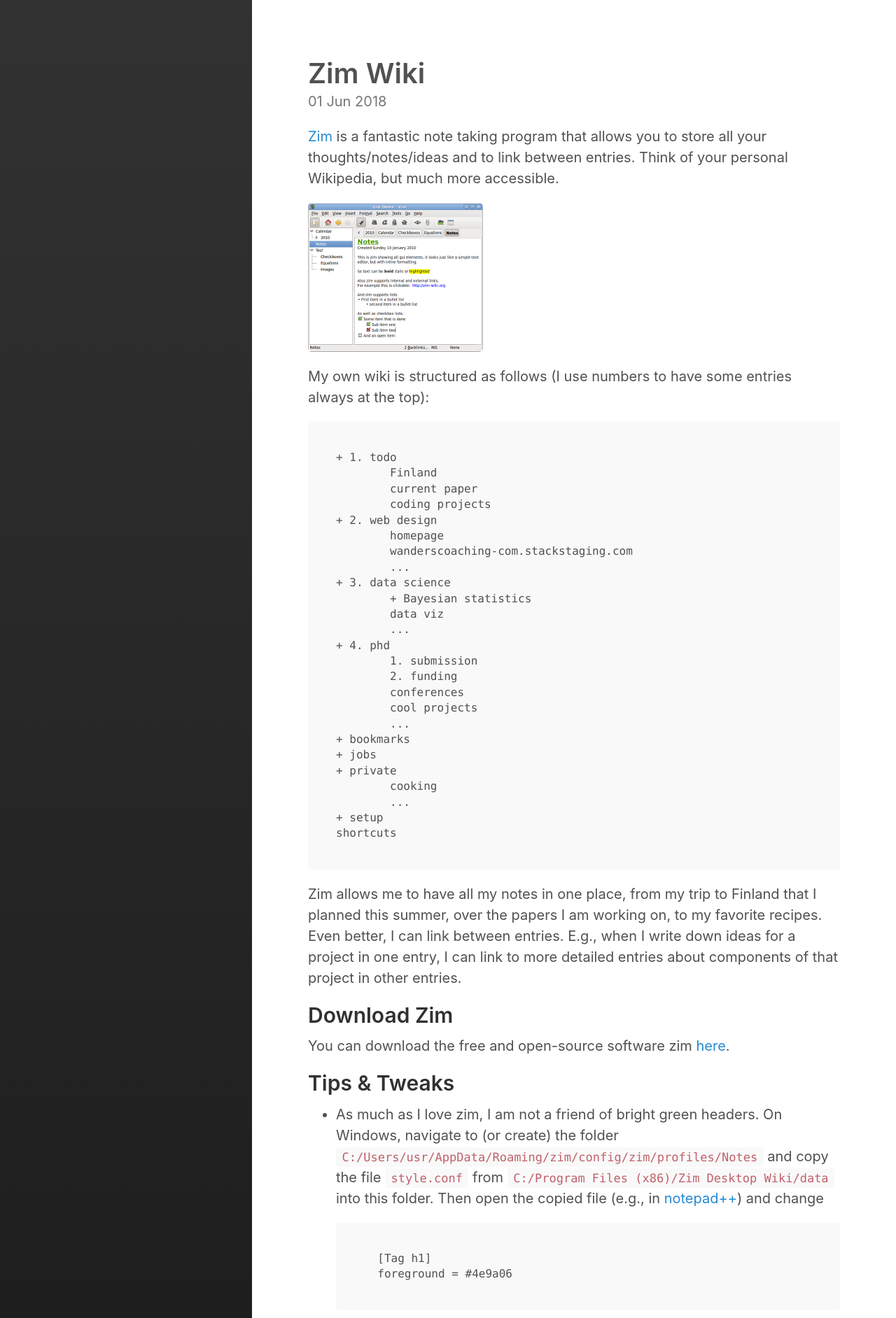
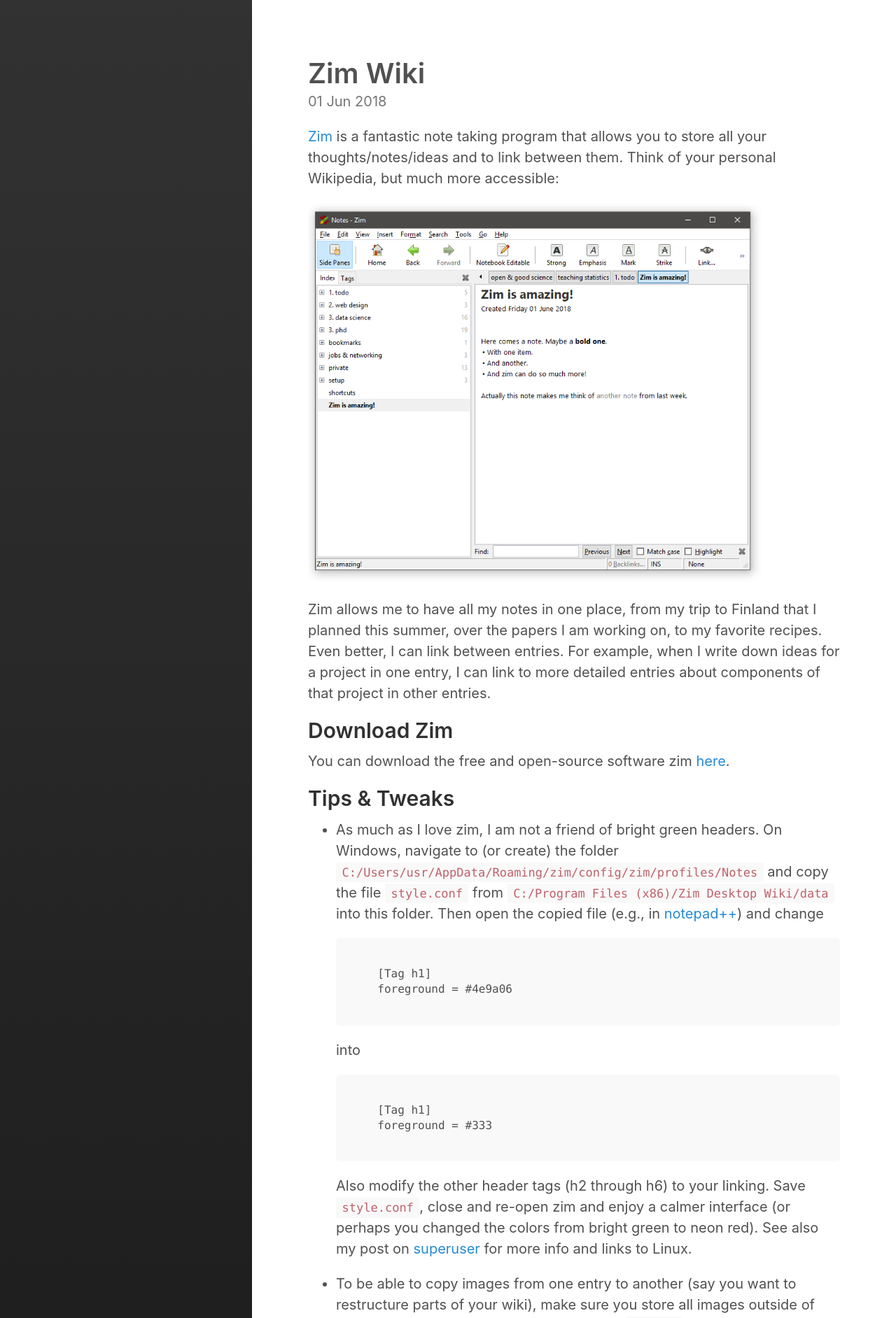
Before and after one commit to stormvirux/florianwanders.github.io, a Jekyll site: the page built from _posts/2018-06-01-ZimWiki.md, in a window 1280 px wide. Shown: the top 1884 px of the page at 70% size. Built offline with Jekyll 4.4.1, drawn with Linux system fonts in a browser that asks for light colours; some of the changed text lies outside the part shown.

Commit message:
add image for zim blog

```diff
--- a/_posts/2018-06-01-ZimWiki.md
+++ b/_posts/2018-06-01-ZimWiki.md
@@ -6,42 +6,12 @@
 comments: true
 ---
 
-[Zim](http://zim-wiki.org/ "Zim-Wiki") is a fantastic note taking program that allows you to store all your thoughts/notes/ideas and to link between entries. Think of your personal Wikipedia, but much more accessible.
+[Zim](http://zim-wiki.org/ "Zim-Wiki") is a fantastic note taking program that allows you to store all your thoughts/notes/ideas and to link between them. Think of your personal Wikipedia, but much more accessible:
 
 
-![image](/img/zim-demo.png "Image curtesy of zim-wiki.org")
+![image](/img/zim-demo.png "Demo of Zim"){:width="650px"}
 
-My own wiki is structured as follows (I use numbers to have some entries always at the top):
-
-	+ 1. todo
-		Finland
-		current paper
-		coding projects
-	+ 2. web design
-		homepage
-		wanderscoaching-com.stackstaging.com
-		...
-	+ 3. data science
-		+ Bayesian statistics
-		data viz
-		...
-	+ 4. phd
-		1. submission
-		2. funding
-		conferences
-		cool projects
-		...
-	+ bookmarks
-	+ jobs
-	+ private
-		cooking
-		...
-	+ setup
-	shortcuts
-
-Zim allows me to have all my notes in one place, from my trip to Finland that I planned this summer, over the papers I am working on, to my favorite recipes. Even better, I can link between entries. E.g., when I write down ideas for a project in one entry, I can link to more detailed entries about components of that project in other entries.
-
-
+Zim allows me to have all my notes in one place, from my trip to Finland that I planned this summer, over the papers I am working on, to my favorite recipes. Even better, I can link between entries. For example, when I write down ideas for a project in one entry, I can link to more detailed entries about components of that project in other entries.
 
 
 ## Download Zim
@@ -70,7 +40,7 @@
 
 	Also modify the other header tags (h2 through h6) to your linking. Save `style.conf`, close and re-open zim and enjoy a calmer interface (or perhaps you changed the colors from bright green to neon red). See also my post on [superuser](https://superuser.com/a/1262056/534265 "superuser") for more info and links to Linux.
 
-- To be able to copy images from one entry to another (say you want to restructure parts of your wiki), make sure you store all images outside of your notebook. In my case, I added a folder `images` into the folder `ZimNotebooks`, which already contained the folder `Notebook` (where my notes are stored). 2 more tips:
+- To be able to copy images from one entry to another (say you want to restructure parts of your wiki), make sure you store all images outside of your notebook. In my case, I added a folder `images` into the folder `ZimNotebooks`, which already contained the folder `Notebook` (where my notes are stored). Two more tips:
 
 	- You can resize images in zim by right-clicking and then selecting `Edit Properties`.
 
```
Also changed, not shown: img/zim-demo.png.
